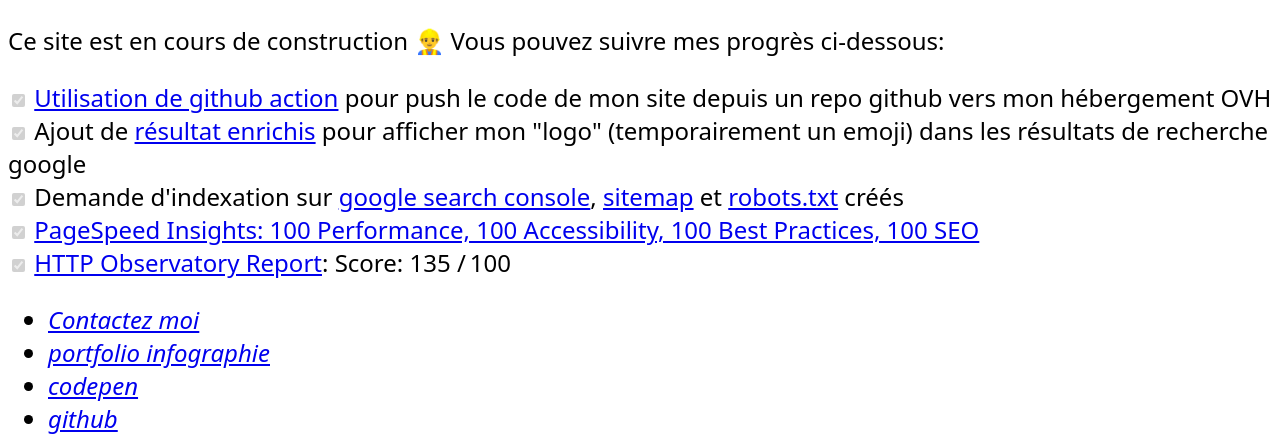
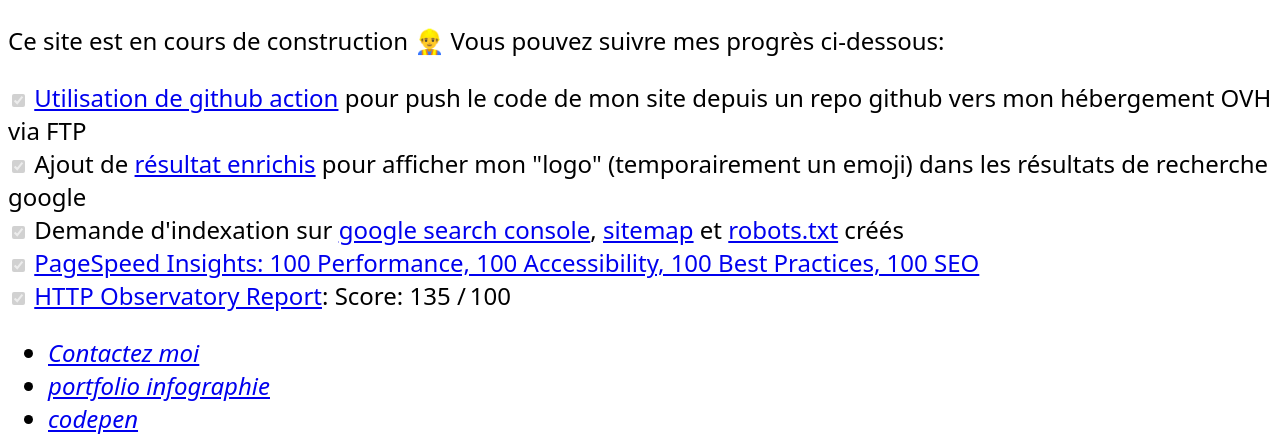
Before and after one commit to thinkerers/theophile.dev, a PHP site: page / in a window 1280 px wide. Shown: the part 137-571 px from the top of the page. Run offline with PHP 8.4, Linux system fonts and the light colour scheme.

Commit message:
add commentary

```diff
--- a/www/index.php
+++ b/www/index.php
@@ -45,7 +45,7 @@
   <form name="tasks">
     <label>
       <input name="task" type="checkbox" checked disabled />
-      <a href="https://github.com/thinkerers/theophile.dev/blob/main/.github/workflows/main.yml">Utilisation de github action</a> pour push le code de mon site depuis un repo github vers mon hébergement OVH
+      <a href="https://github.com/thinkerers/theophile.dev/blob/main/.github/workflows/main.yml">Utilisation de github action</a> pour push le code de mon site depuis un repo github vers mon hébergement OVH via FTP
     </label>
     <label>
       <input name="task" type="checkbox" checked disabled />
```
